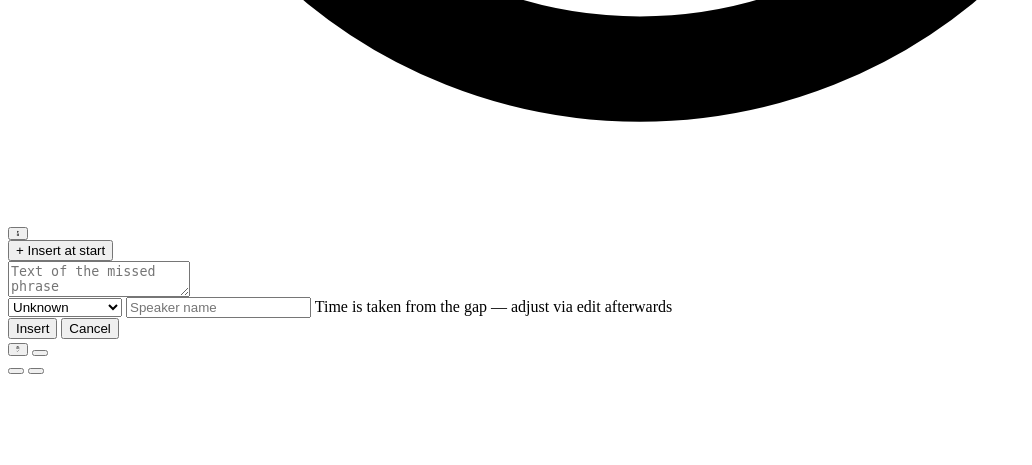
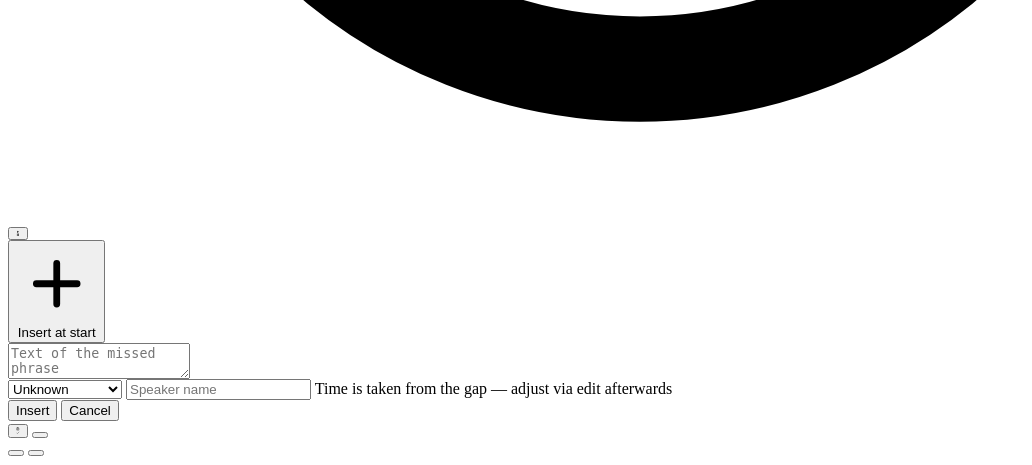
Before and after one commit to koekaverna/meetscribe, a Python web app: template src/meetscribe/web/templates/steps/step6_transcribe.html in a window 1280 px wide. Shown: the part 2388-2853 px from the top of the page, without its empty margins (0-1032 px from the left). Before the commit the page ends 2762 px from the top, so only its background shows below. Run offline with Jinja, Linux system fonts and the light colour scheme; the template is opened without the code that fills it, so the values that code supplies are empty.

Commit message:
fix(web): move 'Insert at start' into the transcript panel top
Was a right-aligned text link floating above the panel — visually detached
and semantically odd (a 'start' action pinned right). Now a subtle left-aligned
row at the top of the transcript list, using the same plus icon as the
per-segment insert-after control.

```diff
--- a/src/meetscribe/web/templates/steps/step6_transcribe.html
+++ b/src/meetscribe/web/templates/steps/step6_transcribe.html
@@ -156,13 +156,17 @@
         </div>
 
         <!-- Structured Transcript with Play Buttons and Editing -->
-        <div x-show="session?.segments?.length > 0" class="flex justify-end">
-            <button @click="startInsertSegment(null)" class="text-xs text-gray-400 hover:text-primary-600 transition-colors">+ Insert at start</button>
-        </div>
-        <div x-show="insertOpen && insertAfterId === null" x-cloak>
-            {% include "steps/segment_insert_form.html" %}
-        </div>
         <div x-show="session?.segments?.length > 0" x-ref="segmentList" class="bg-gray-50 rounded-xl p-2 sm:p-4 max-h-[32rem] overflow-y-auto space-y-0.5">
+            <!-- Insert before the first segment -->
+            <div>
+                <button @click="startInsertSegment(null)" :disabled="segmentBusy" title="Insert segment at start" class="flex items-center gap-1 px-2 py-1 text-xs text-gray-400 hover:text-primary-600 transition-colors disabled:opacity-50">
+                    <svg class="w-3.5 h-3.5" fill="none" stroke="currentColor" viewBox="0 0 24 24"><path stroke-linecap="round" stroke-linejoin="round" stroke-width="2" d="M12 6v6m0 0v6m0-6h6m-6 0H6"/></svg>
+                    <span>Insert at start</span>
+                </button>
+                <div x-show="insertOpen && insertAfterId === null" x-cloak>
+                    {% include "steps/segment_insert_form.html" %}
+                </div>
+            </div>
             <template x-for="(seg, idx) in (session?.segments || [])" :key="seg.id ?? idx">
                 <div
                     :id="'seg-' + idx"
```
